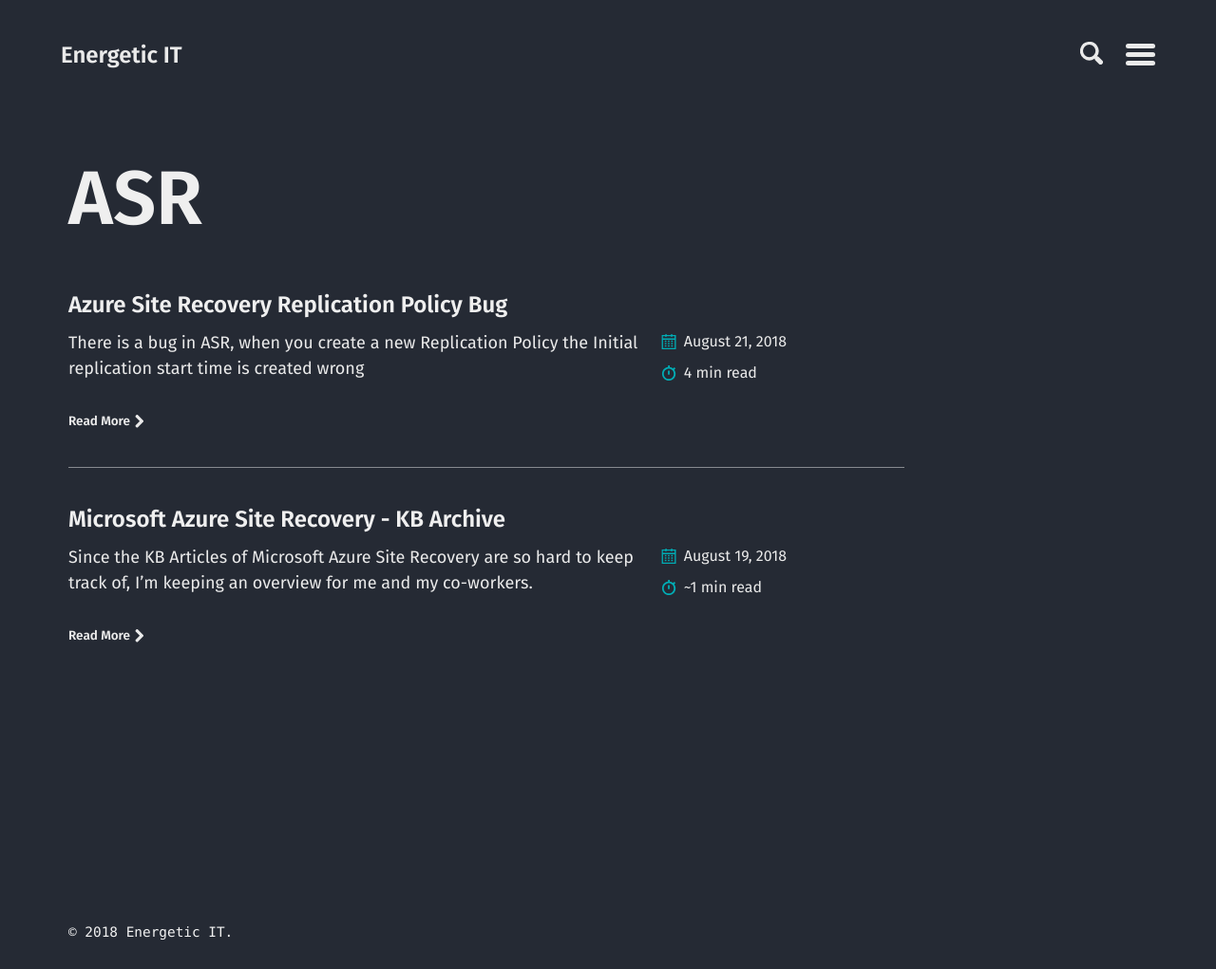
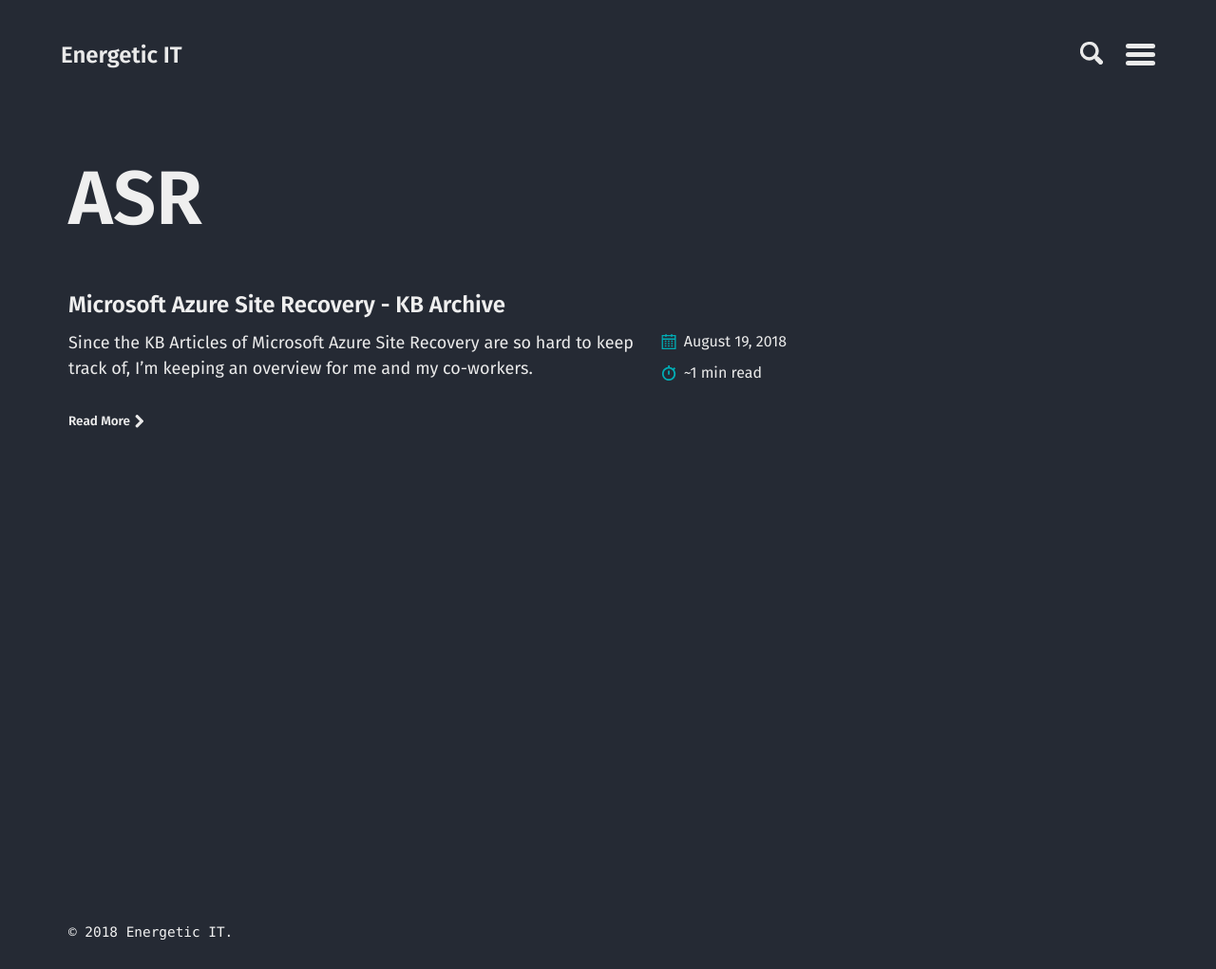
Before and after one commit to energetic-it/energetic-it.github.io, a Jekyll site: the page built from asr.md, in a window 1280 px wide. Shown: the whole page at 95% size. Built offline with Jekyll 4.4.1, drawn with Linux system fonts in a browser that asks for light colours.

Commit message:
changing categorie

```diff
--- a/_posts/2018-08-21-azure-site-recovery-replication-policy-bug.md
+++ b/_posts/2018-08-21-azure-site-recovery-replication-policy-bug.md
@@ -3,7 +3,7 @@
 excerpt: "There is a bug in ASR, when you create a new Replication Policy the Initial replication start time is created wrong"
 comments: true
 categories:
-  - ASR
+  - Posts
 tags:
   - ASR
   - Azure
```
Also changed, not shown: post.md (added, +6 -0 lines).
